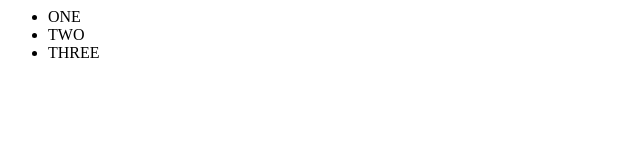
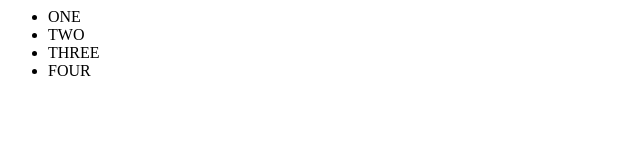
Before and after one commit to candracodes/epsilon, a plain HTML site: page index.html in a window 1280 px wide. Shown: the full height of the page, 0-640 px from the left. Drawn offline with Linux system fonts and the light colour scheme.

Commit message:
Added new list item to index.html

```diff
--- a/index.html
+++ b/index.html
@@ -5,6 +5,7 @@
         <li>ONE</li>
         <li>TWO</li>
         <li>THREE</li>
+        <li>FOUR</li>
       </ul>
     </div>
   </body>
```
